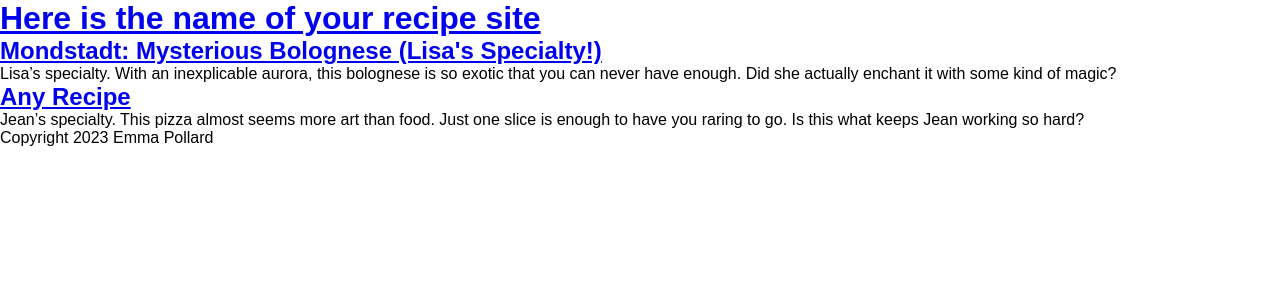
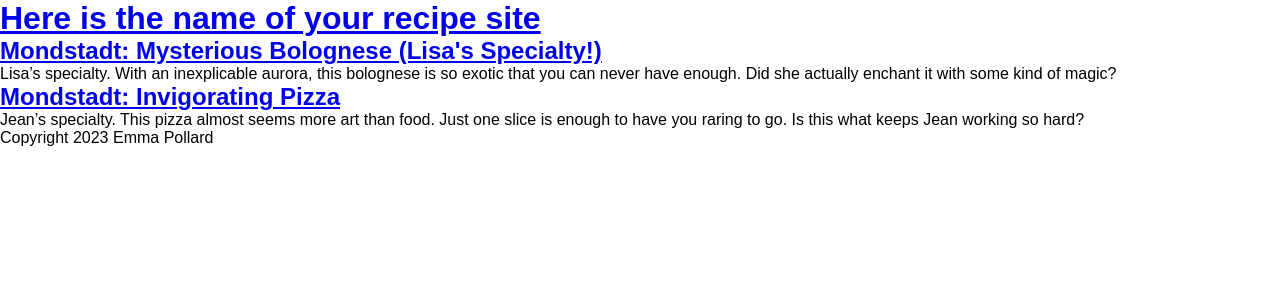
Before and after one commit to emmapollard/emmarecipes, a Jekyll site: the page built from pages/recipelisting.md, in a window 1280 px wide. Shown: the top 300 px of the page. Built offline with Jekyll 4.4.1, drawn with Linux system fonts in a browser that asks for light colours.

Commit message:
Update Recipe “recipe2”

```diff
--- a/_recipes/recipe2.md
+++ b/_recipes/recipe2.md
@@ -1,5 +1,5 @@
 ---
-title: Any Recipe
+title: "Mondstadt: Invigorating Pizza"
 date: 2019-10-19
 order: 2
 layout: recipe
```
